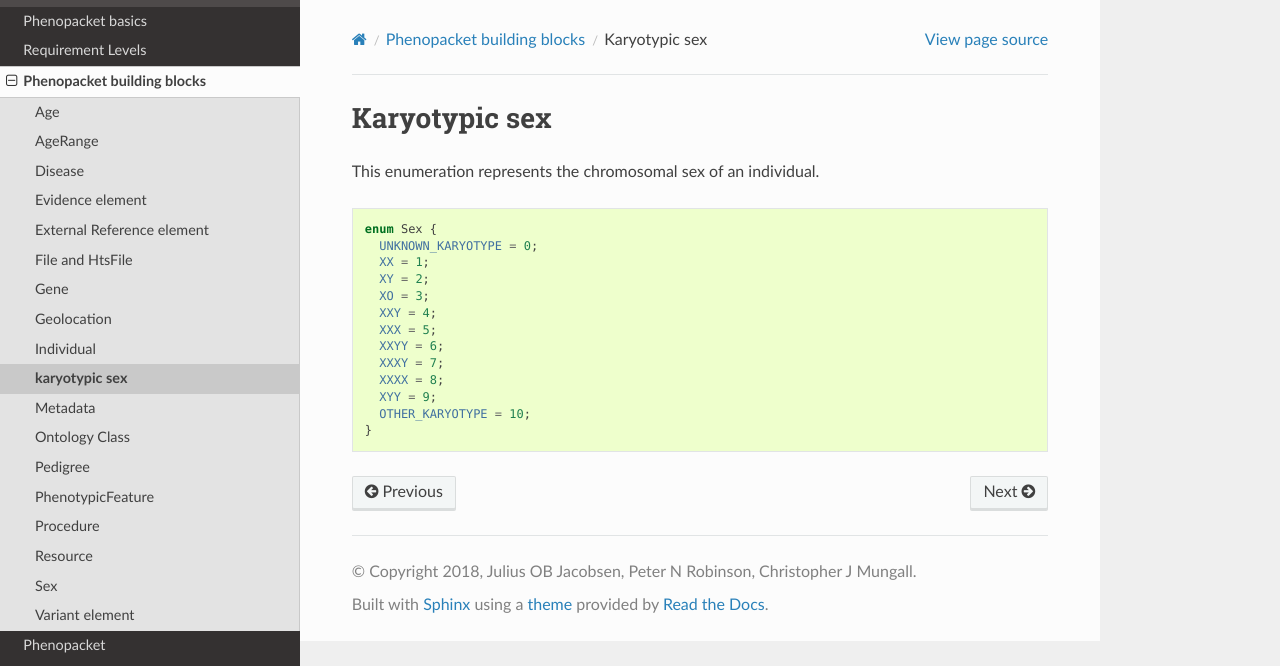
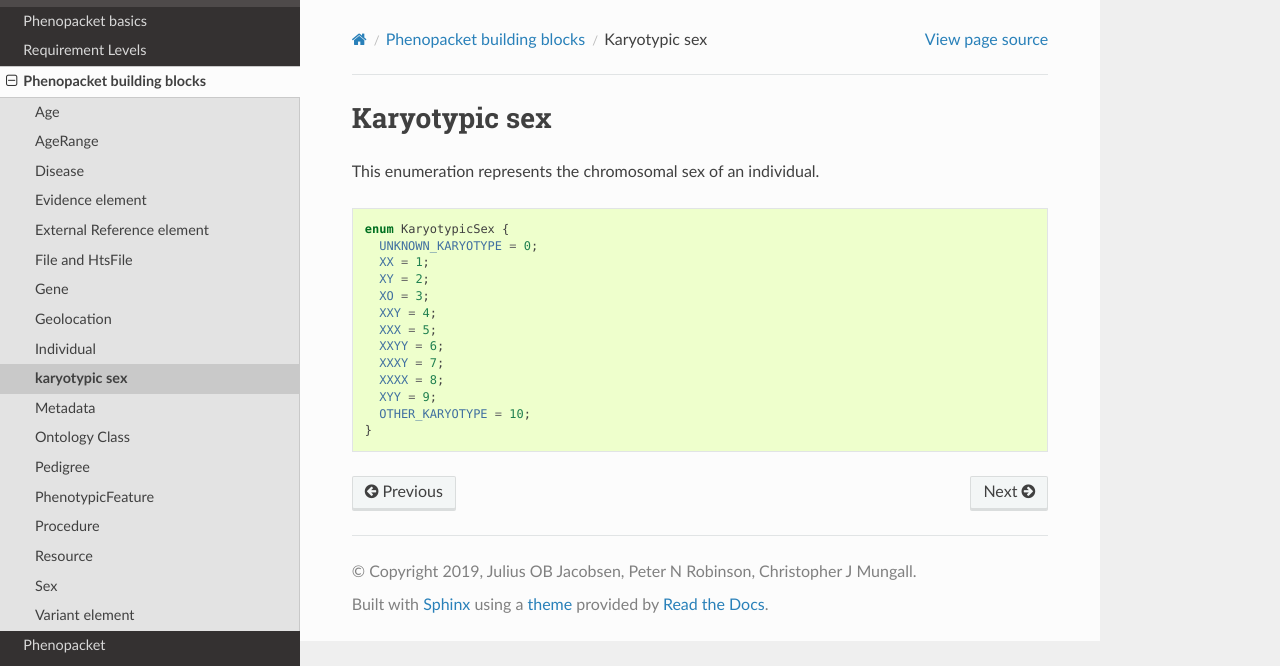
Before and after one commit to phenopackets/phenopacket-schema, a Sphinx documentation site: the page built from docs/karyotypicsex.rst, in a window 1280 px wide. Shown: the top 666 px of the page. Built offline with Sphinx 7.4.7 and the Read the Docs theme 2.0.0, drawn with Linux system fonts in a browser that asks for light colours.

Commit message:
fixing type in karyotypicsex enum (in documentation).

```diff
--- a/docs/conf.py
+++ b/docs/conf.py
@@ -46,7 +46,7 @@ master_doc = 'index'
 
 # General information about the project.
 project = u'phenopackets-schema'
-copyright = u'2018, Julius OB Jacobsen, Peter N Robinson, Christopher J Mungall'
+copyright = u'2019, Julius OB Jacobsen, Peter N Robinson, Christopher J Mungall'
 author = u'Julius OB Jacobsen, Peter N Robinson, Christopher J Mungall'
 
 # The version info for the project you're documenting, acts as replacement for
@@ -54,9 +54,9 @@ author = u'Julius OB Jacobsen, Peter N Robinson, Christopher J Mungall'
 # built documents.
 #
 # The short X.Y version.
-version = u'0.1'
+version = u'1.0.0RC'
 # The full version, including alpha/beta/rc tags.
-release = u'1'
+release = u'1.0.0RC'
 
 # The language for content autogenerated by Sphinx. Refer to documentation
 # for a list of supported languages.
--- a/docs/karyotypicsex.rst
+++ b/docs/karyotypicsex.rst
@@ -8,7 +8,7 @@ This enumeration represents the chromosomal sex of an individual.
 
 .. code:: proto
 
-  enum Sex {
+  enum KaryotypicSex {
     UNKNOWN_KARYOTYPE = 0;
     XX = 1;
     XY = 2;
```
